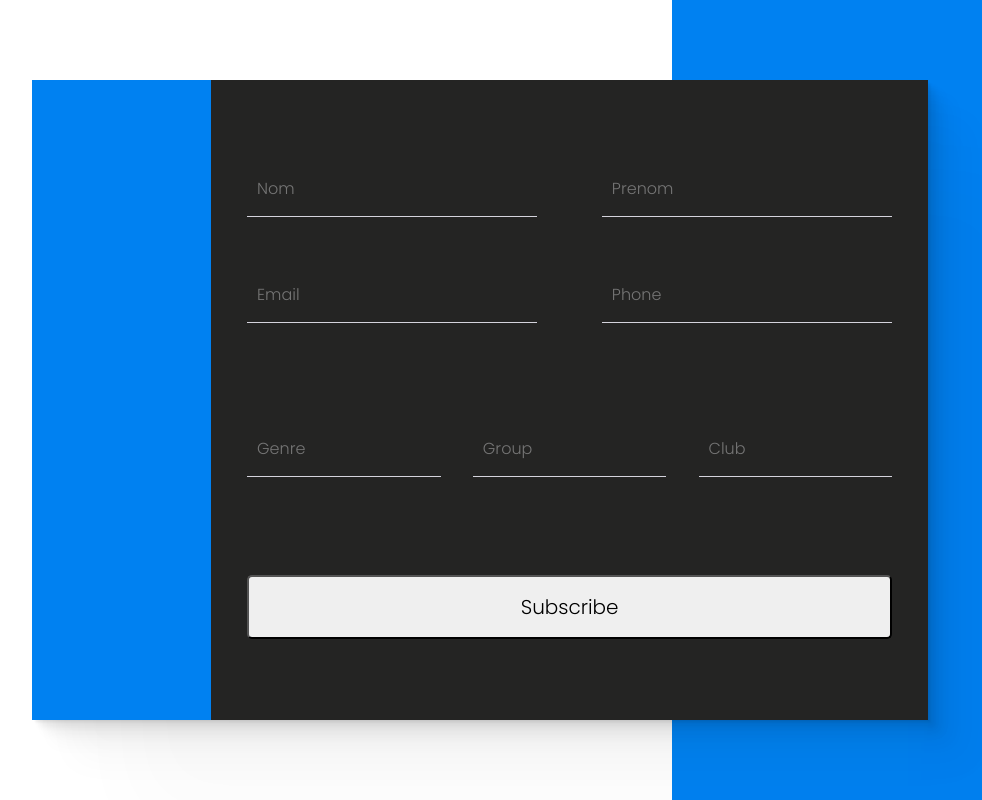
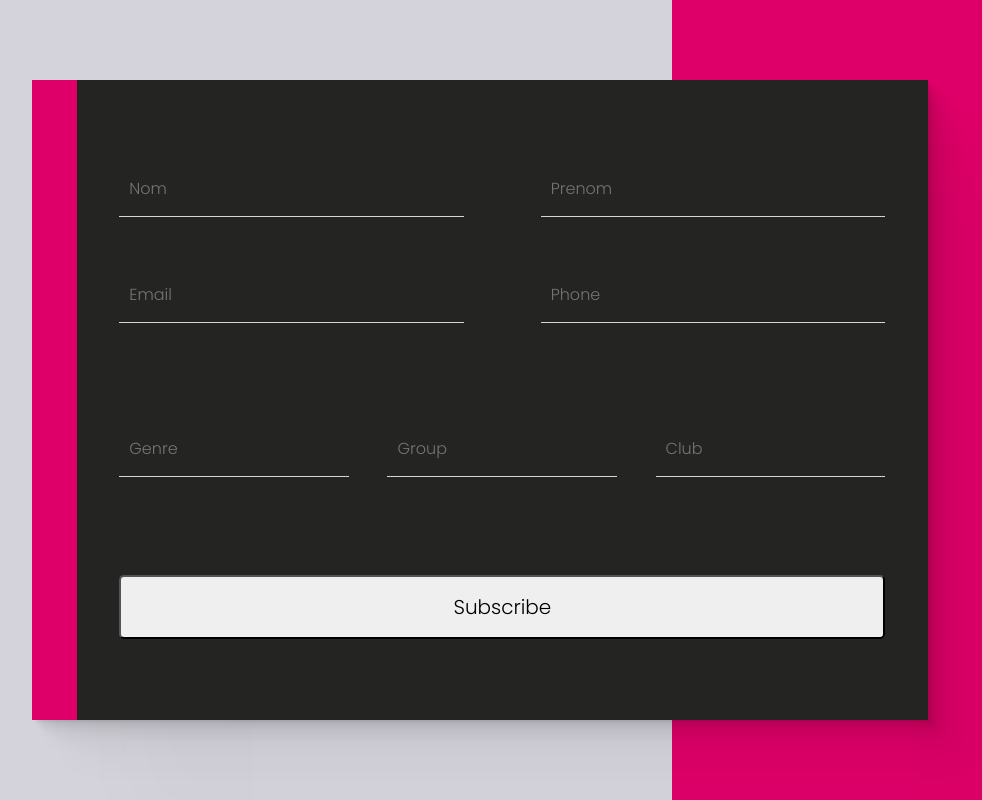
Before and after one commit to jalalkadori/JS-Club-Subscription-Form-Validation, a plain HTML site: page index.html in a window 1280 px wide. Shown: the whole page, without its empty margins (160-1142 px from the left). Drawn offline with Linux system fonts and the light colour scheme.

Commit message:
adding css styling

```diff
--- a/index.html
+++ b/index.html
@@ -12,20 +12,19 @@
 
     <div class="main">
         <div class="form-box">
-            <div class="form-title">
-            </div>
+            <div class="form-title"></div>
             <div class="form-content">
                 <form action="">
                     <div class="personal-info">
-                        <input type="text" id="Nom" placeholder="Nom">
-                        <input type="text" id="Prenom" placeholder="Prenom">
-                        <input type="text" id="Email" placeholder="Email">
-                        <input type="text" id="Phone" placeholder="Phone">
+                        <input type="text" id="Nom" placeholder="Nom" required>
+                        <input type="text" id="Prenom" placeholder="Prenom" required>
+                        <input type="text" id="Email" placeholder="Email" required>
+                        <input type="text" id="Phone" placeholder="Phone" required>
                     </div>
                     <div class="club-info">
-                        <input type="text" id="Genre" placeholder="Genre">
-                        <input type="text" id="Group" placeholder="Group">
-                        <input type="text" id="Club" placeholder="Club">
+                        <input type="text" id="Genre" placeholder="Genre" required>
+                        <input type="text" id="Group" placeholder="Group" required>
+                        <input type="text" id="Club" placeholder="Club" required>
                     </div>
                     <div>
                         <button>Subscribe</button>
--- a/style.css
+++ b/style.css
@@ -1,4 +1,5 @@
-@import url('https://fonts.googleapis.com/css2?family=Poppins:wght@300&display=swap');
+@import url('https://fonts.googleapis.com/css2?family=Poppins:wght@300;900&display=swap');
+
 *{
 	padding: 0;
 	margin: 0;
@@ -22,6 +23,7 @@
 .white {
 	width: 65%;
 	height: 100vh;
+	background: #D4D3DC;
 	overflow: hidden;
 }
 
@@ -30,7 +32,7 @@
 .blue {
 	width: 35%;
 	height: 100vh;
-	background: #0081F1;
+	background: #DE0068;
 }
 
 .form-box {
@@ -53,12 +55,16 @@
 }
 
 .form-title {
-	width: 25%;
+	width: 10%;
 	height: 100%;
-	background: #0081F1;
+	background: #DE0068;
+	display: flex;
+	justify-content: flex-start;
+	align-content: flex-start;
 }
+
 .form-content {
-	width: 80%;
+	width: 95%;
 	height: 100%;
 	margin-left: -5%;
 	background: #242423;
@@ -90,12 +96,16 @@ form {
 	color: #D4D3DC;
 	font-size: 16px;
 }
+.personal-info input:focus {
+	border-bottom: 1px solid #DE0068;
+}
 .club-info {
 	display: flex;
 	flex-direction: row;
 	justify-content: space-between;
 	flex-wrap: wrap;
 }
+
 .club-info input {
 	width: 30%;
 	padding: 15px 10px;
@@ -106,10 +116,17 @@ form {
 	color: #D4D3DC;
 	font-size: 16px;
 }
-
+.club-info input:focus {
+	border-bottom: 1px solid #DE0068;
+}
 .form-content button {
 	width: 100%;
 	padding: 15px 10px;
 	font-size: 20px;
 	border-radius: 5px;
+	color: black;
 }
+.form-content button:hover {
+	background: #DE0068;
+	color: white;
+}
```
